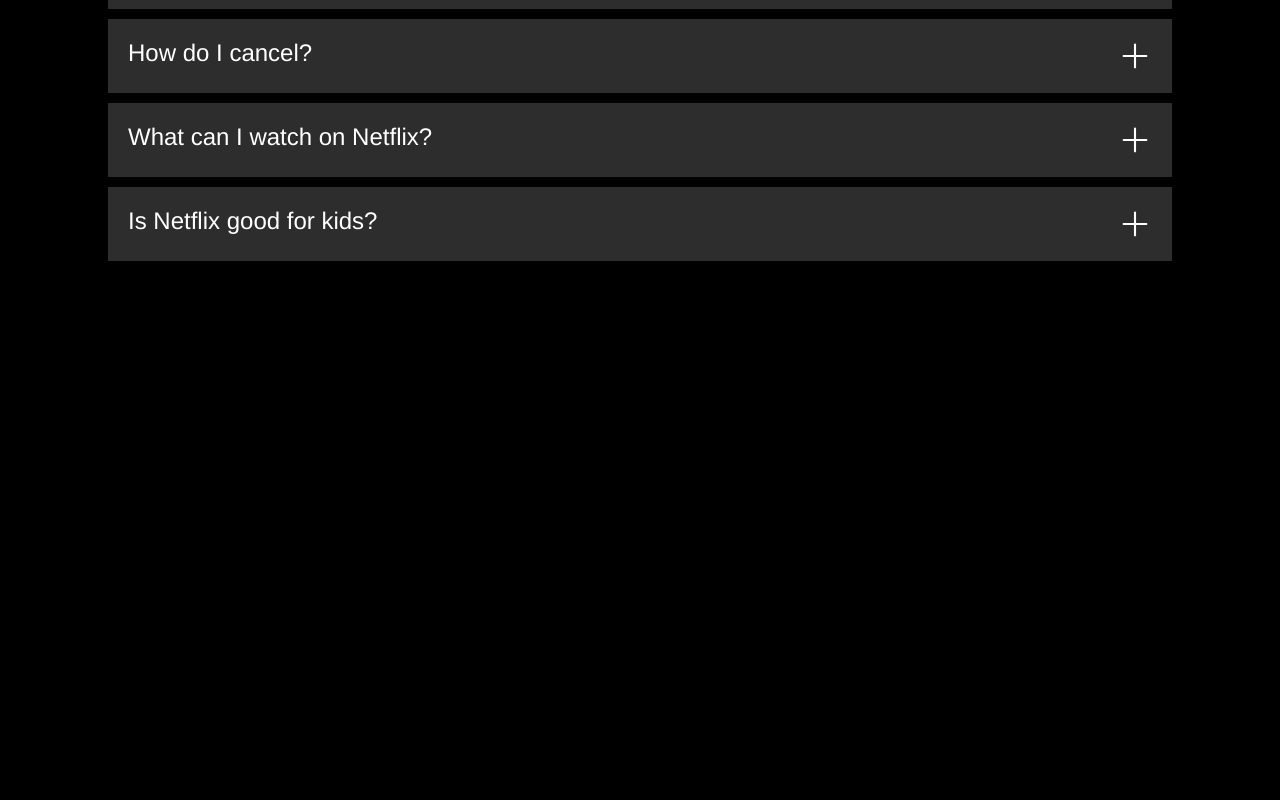
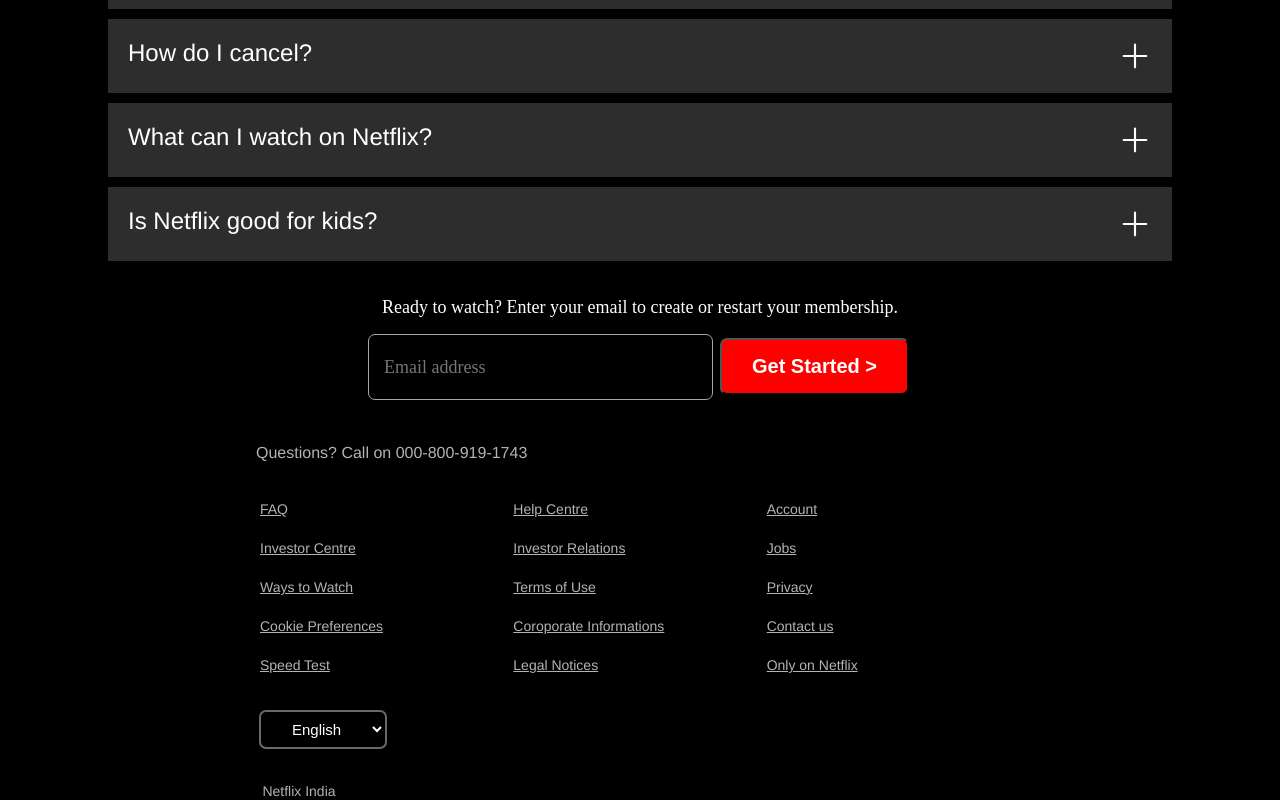
Before and after one commit to Srishti-Ahuja14/Netflix-clone, a plain HTML site: page index.html in a window 1280 px wide. Shown: the part 2569-3369 px from the top of the page. Before the commit the page ends 2874 px from the top, so only its background shows below. Drawn offline with Linux system fonts and the light colour scheme; a web font is replaced by a local one.

Commit message:
Added Footer to the site

```diff
--- a/index.html
+++ b/index.html
@@ -153,5 +153,53 @@
                         stroke-linejoin="round" />
                 </svg>
             </div>
+            <div class="second2">
+                <span>Ready to watch? Enter your email to create or restart your membership.</span>
+                <div class="email">
+                    <input type="text" placeholder="Email address">
+                    <button class="btn btn-red">Get Started &gt;</button>
+                </div>
+            </div>
+        </section>
+
+        <footer>
+            <span>Questions? Call on 000-800-919-1743</span>
+            <div class="footer">
+                <div class="footer-item">
+                    <a href="https://help.netflix.com/en/node/412">FAQ</a>
+                    <a href="https://ir.netflix.net/ir-overview/profile/default.aspx">Investor Centre</a>
+                    <a href="https://help.netflix.com/en/node/14361">Ways to Watch</a>
+                    <a href="#">Cookie Preferences</a>
+                    <a href="https://fast.com/">Speed Test</a>
+                </div>
+
+                <div class="footer-item">
+                    <a href="https://help.netflix.com/en">Help Centre</a>
+                    <a href="https://ir.netflix.net/ir-overview/profile/default.aspx">Investor Relations</a>
+                    <a href="https://help.netflix.com/legal/termsofuse">Terms of Use</a>
+                    <a href="https://help.netflix.com/en/node/134094">Coroporate Informations</a>
+                    <a href="https://help.netflix.com/legal/notices">Legal Notices</a>
+                </div>
+
+                <div class="footer-item">
+                    <a
+                        href="https://www.netflix.com/login?nextpage=https%3A%2F%2Fwww.netflix.com%2Fyouraccount">Account</a>
+                    <a href="https://jobs.netflix.com/">Jobs</a>
+                    <a href="https://help.netflix.com/legal/privacy">Privacy</a>
+                    <a href="https://help.netflix.com/en/contactus">Contact us</a>
+                    <a href="https://www.netflix.com/in/browse/genre/839338">Only on Netflix</a>
+                </div>
+            </div>
+        </footer>
+        <div class="dropdown">
+            <select name="lang" id="lang" class="btn drop">
+                <option value="English">English</option>
+                <option value="Hindi">Hindi</option>
+            </select>
+        </div>
+
+        <div class="India">
+            <span>Netflix India</span>
+        </div>
     </div>
 </body>
--- a/style.css
+++ b/style.css
@@ -230,3 +230,74 @@ nav button{
     background-color: #414141;
     cursor: pointer;
 }
+
+.second2{
+    text-align: center;
+    display: flex;
+    flex-direction: column;
+    gap: 8px;
+    margin: 34px auto;
+}
+
+.second2 :first-child{
+    font-family: "Martel Sans", serif;
+    font-weight: 400;
+    font-size: 18px;
+    line-height: 24px;
+}
+
+
+footer{
+    color: white;
+    max-width: 60vw;
+    margin: auto;
+    display: flex;
+    flex-direction: column;
+    gap: 35px;
+
+}
+
+.footer{
+    display: grid;
+    grid-template-columns: 1fr 1fr 1fr;
+    color: white;
+    padding: 4px;
+}
+
+
+footer span{
+    font-family: "Helvetica Neue", serif;
+    font-size: 16px;
+    font-weight: 400;
+    color: #B3B3B3;
+}
+.footer a{
+    color: #B3B3B3;
+    font-family: "Helvetica Neue", serif;
+    font-size: 14px;
+    font-weight: 400;
+}
+
+footer .footer-item{
+    display: flex;
+    flex-direction: column;
+    gap: 23px;
+}
+
+.dropdown{
+    width: 60vw;
+    margin: 30px auto;
+}
+
+.India{
+    color:
+    rgba(255, 255, 255, 0.7);
+    width: 59vw;
+    margin: 17px auto;
+}
+
+.India span{
+    font-family: "Helvetica Neue", serif;
+    font-size: 14px;
+    font-weight: 400;
+}
```
